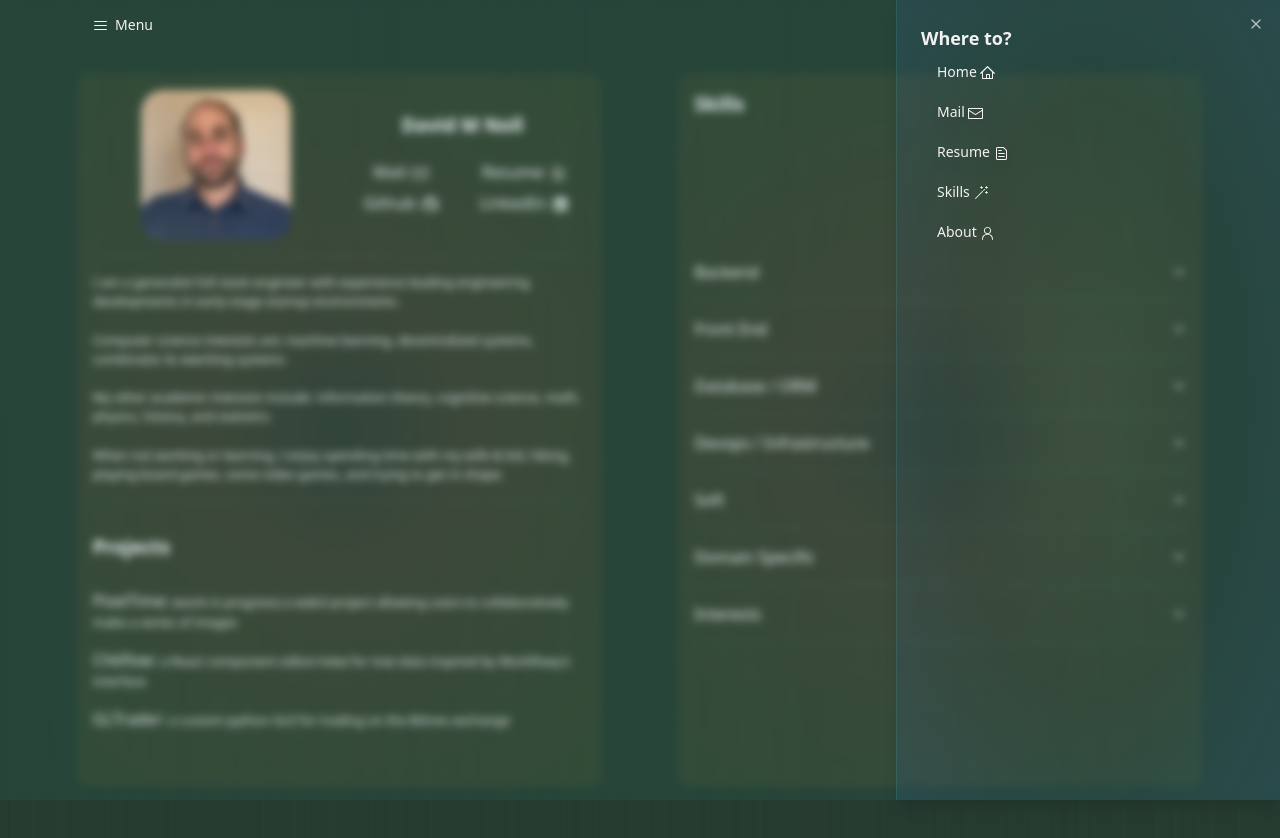
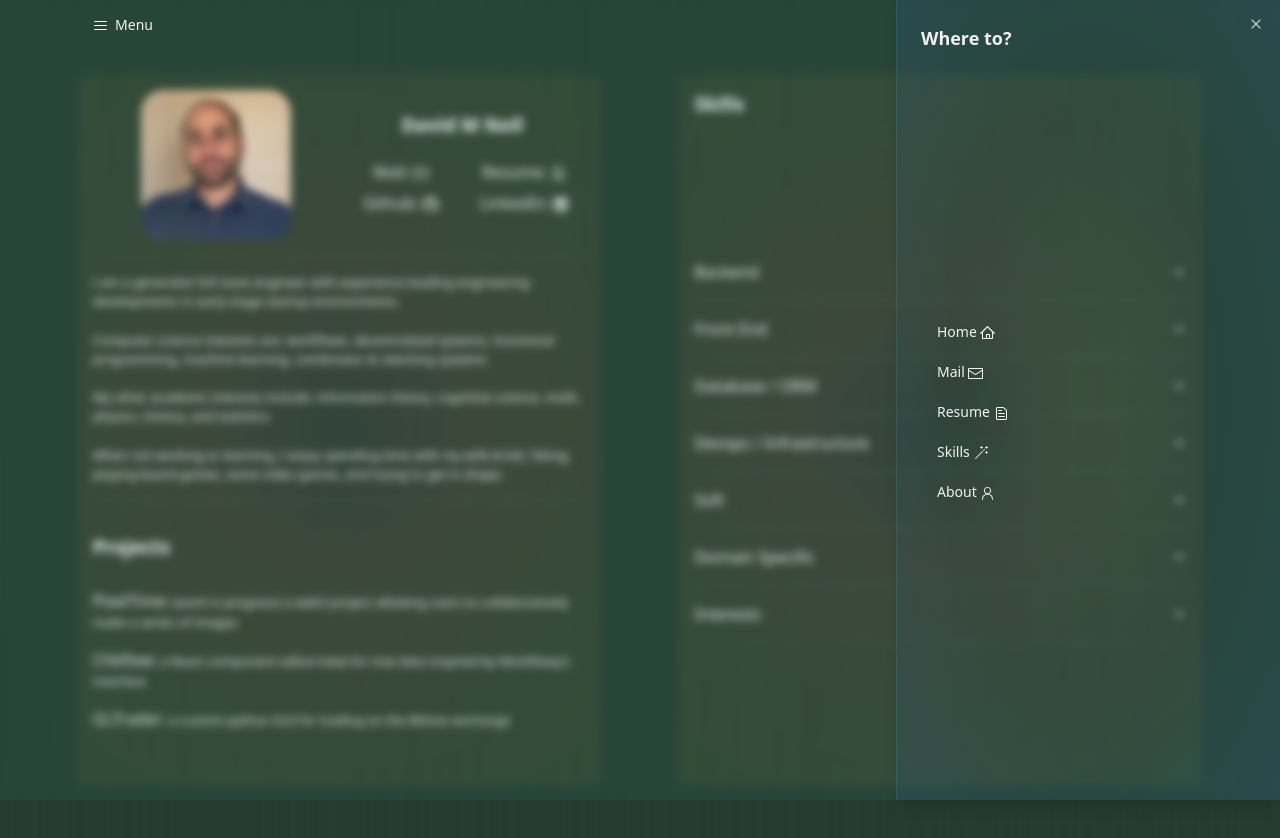
Before and after one commit to davidmnoll/davidmnoll.github.io, a React (Vite) app: page / in a window 1280 px wide. Both pictures are taken after a click on the button "Menu". Shown: the top 838 px of the page. Built offline with nearby package versions, Linux system fonts and the light colour scheme.

Commit message:
fixed import issues

```diff
--- a/src/App.tsx
+++ b/src/App.tsx
@@ -1,4 +1,4 @@
-import { useState } from 'react'
+
 
 import { Outlet } from "react-router-dom";
 import NavBar from "@/components/navbar";
--- a/src/components/background1.tsx
+++ b/src/components/background1.tsx
@@ -1,4 +1,4 @@
-import React, { useRef, useEffect } from 'react'
+import { useRef, useEffect } from 'react'
 
 const Background1 = () => {
   //http://creativejs.com/2011/12/day-3-play-with-your-pixels/
@@ -33,11 +33,11 @@ const animateCanvas = (canvas: HTMLCanvasElement) => {
   }
   var imagedata = context.getImageData(0, 0, canvas.width, canvas.height);
 
-  function getPixel(imagedata: any, x: number, y: number) {
-    var i = (y * imagedata.width + x) * 4;
+  // function getPixel(imagedata: any, x: number, y: number) {
+  //   var i = (y * imagedata.width + x) * 4;
 
-    return {r: imagedata.data[i], g: imagedata.data[i+1], b: imagedata.data[i+2], a: imagedata.data[i+3]};
-  }
+  //   return {r: imagedata.data[i], g: imagedata.data[i+1], b: imagedata.data[i+2], a: imagedata.data[i+3]};
+  // }
   function setPixel(imagedata: any, x: number, y: number, r: number, g: number, b: number, a: number) {
     var i = (y * imagedata.width + x) * 4;
     imagedata.data[i++] = r;
--- a/src/components/navbar.tsx
+++ b/src/components/navbar.tsx
@@ -2,8 +2,8 @@ import { NavLink } from "react-router-dom";
 import {
   Sheet,
   SheetContent,
-  SheetDescription,
-  SheetOverlay,
+  // SheetDescription,
+  // SheetOverlay,
   SheetHeader,
   SheetTitle,
   SheetTrigger,
@@ -49,6 +49,14 @@ export default function NavBar() {
           <SheetHeader>
             <SheetTitle>Where to?</SheetTitle>
           </SheetHeader>
+          <div style={{
+            display: "flex",
+            flexDirection: "column",
+            justifyContent: "center",
+            boxSizing: 'border-box',
+            paddingBottom: "2rem",
+            height: "100%",
+          }}>
           <p>
             <Button variant="ghost" className="hover:bg-whispyblue/5" >
               <NavLink to="/" reloadDocument className={classFunc} >Home <HomeIcon className="inline" /></NavLink>
@@ -74,6 +82,7 @@ export default function NavBar() {
               <NavLink to="/about" reloadDocument className={classFunc} >About <PersonIcon className="inline" /></NavLink>
             </Button>
           </p>
+          </div>
         </SheetContent>
       </Sheet>
 
--- a/src/components/pages/Home.tsx
+++ b/src/components/pages/Home.tsx
@@ -1,10 +1,10 @@
-import React, { useEffect, useRef } from 'react'
+// import React, { useEffect, useRef } from 'react'
 
 import Section from '../section'
 
-import Contact from "@/components/sections/Contact"
+// import Contact from "@/components/sections/Contact"
 import About from "@/components/sections/About"
-import Work from "@/components/sections/Work"
+// import Work from "@/components/sections/Work"
 import Skills from "@/components/sections/Skills"
 
 export default function Home({ position }: {position: string}) {
--- a/src/components/sections/About.tsx
+++ b/src/components/sections/About.tsx
@@ -100,7 +100,7 @@ export default function Home() {
         I am a generalist full stack engineer with experience leading engineering developments in early-stage startup environments.
         <br />
         <br />
-        Computer science interests are: machine learning, decentralized systems, combinator & rewriting systems
+        Computer science interests are: workflows, decentralized systems, functional programming, machine learning, combinator & rewriting systems
         <br />
         <br />
         My other academic interests include: information theory, cognitive science, math, physics, history, and statistics
--- a/src/components/sections/Contact.tsx
+++ b/src/components/sections/Contact.tsx
@@ -1,8 +1,8 @@
-import React, { useEffect, useRef } from 'react'
+// import React, { useEffect, useRef } from 'react'
 
-import Section from '../section'
+// import Section from '../section'
 
-import { buttonVariants } from "@/components/ui/button"
+// import { buttonVariants } from "@/components/ui/button"
 
 import {
   EnvelopeClosedIcon
```
Also changed, not shown: src/components/pages/Error.tsx (+5 -5 lines), 1 other file (tests, documents, lock files or other folders).
